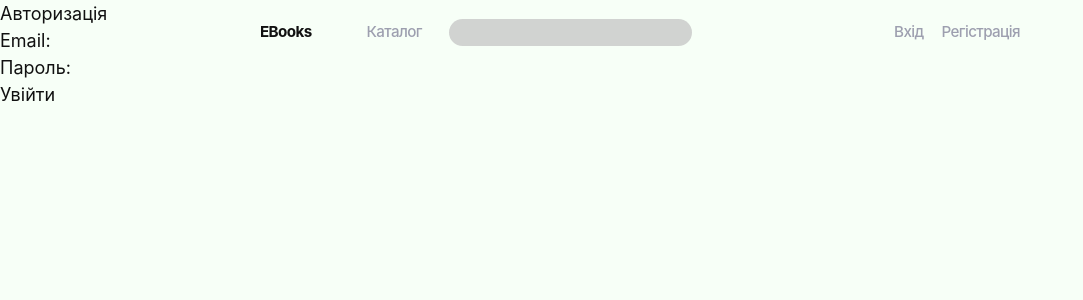
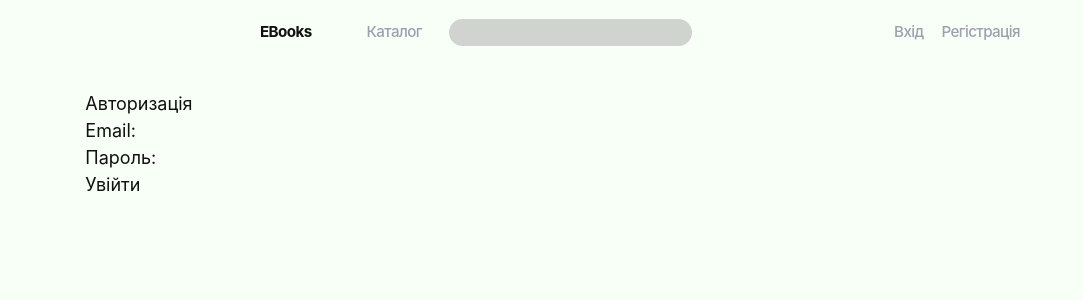
Before and after one commit to 1taky/Digital-Library, a Vue app in the folder frontend/: page /log-in in a window 1280 px wide. Shown: the top 300 px of the page, without its empty margins (0-1083 px from the left). Built offline with nearby package versions, Linux system fonts and the light colour scheme.

Commit message:
chore(web/views): refresh log-in page

```diff
--- a/frontend/src/views/log-in/LogInPage.vue
+++ b/frontend/src/views/log-in/LogInPage.vue
@@ -1,10 +1,14 @@
 <script setup lang="ts">
+import { Section } from '@/shared/ui/section';
 import { useLogin } from './lib/useLogin';
+import { Container } from '@/shared/ui/container';
 
 const { email, password, isLoading, errorMessage, handleSubmit } = useLogin();
 </script>
 
 <template>
+  <Section class="mt-20">
+    <Container>
       <form @submit.prevent="handleSubmit">
         <h2>Авторизація</h2>
 
@@ -38,4 +42,6 @@ const { email, password, isLoading, errorMessage, handleSubmit } = useLogin();
           {{ isLoading ? 'Зачекайте...' : 'Увійти' }}
         </button>
       </form>
+    </Container>
+  </Section>
 </template>
```
Lines whose indentation alone changed are shown as unchanged.
